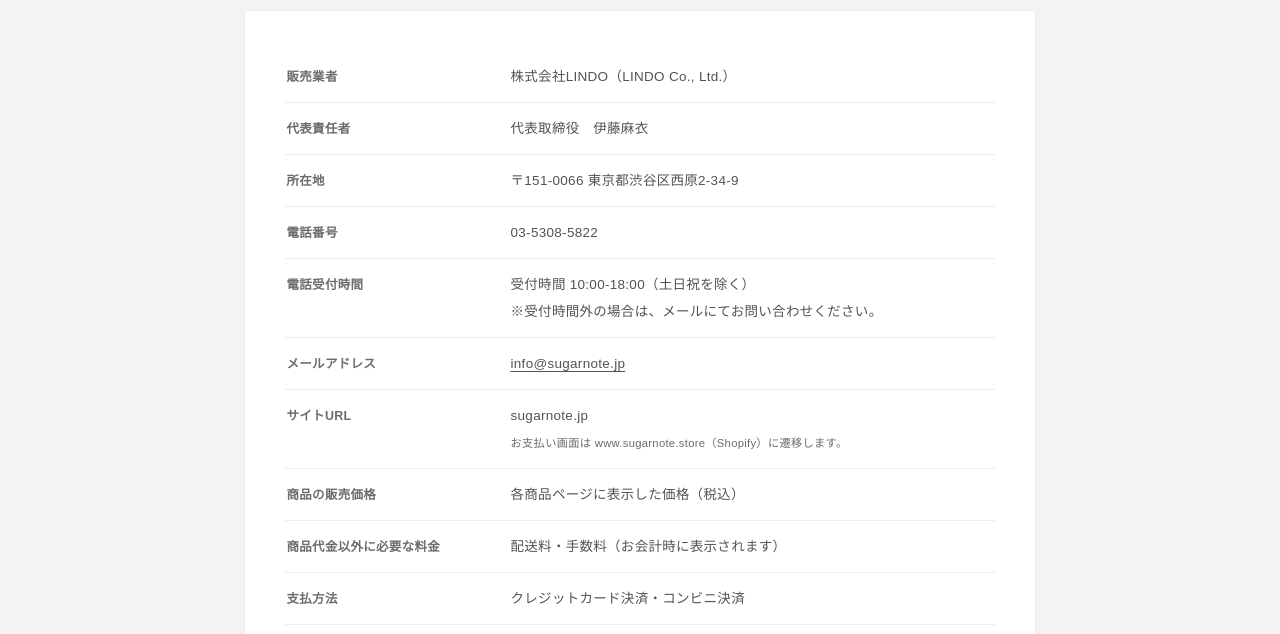
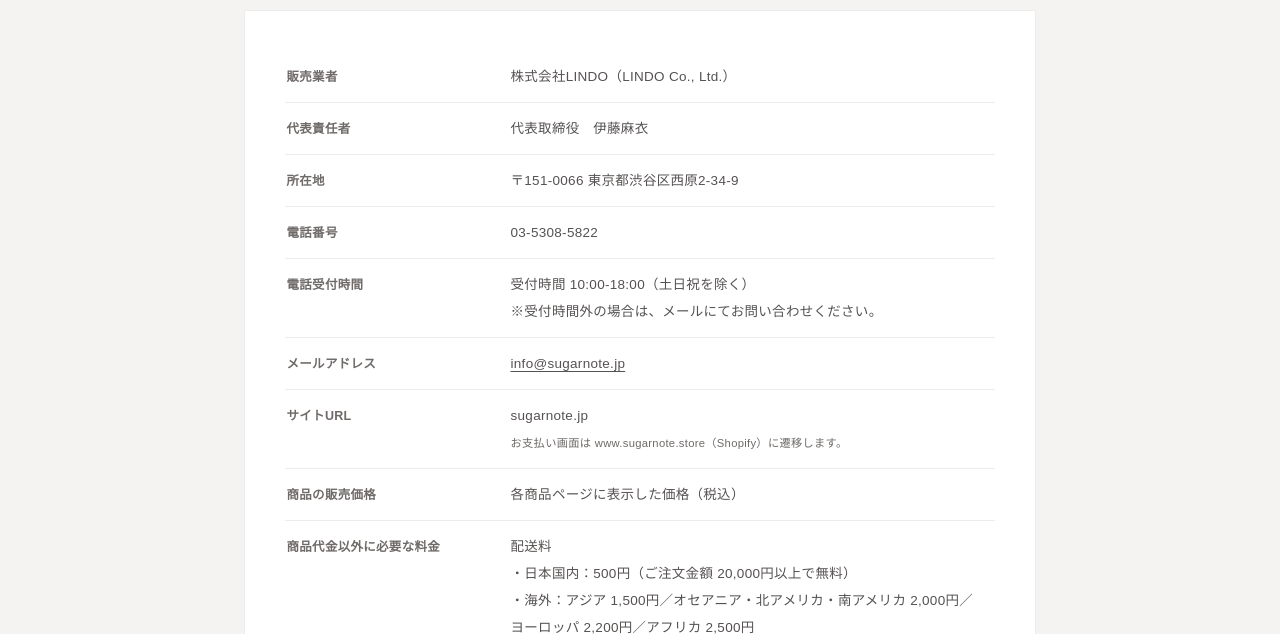
Before and after one commit to nvidia9875/website-suger, a plain HTML site: page legal.html in a window 1280 px wide. Shown: the part 279-913 px from the top of the page. Drawn offline with Linux system fonts and the light colour scheme.

Commit message:
feat: 特商法表記の送料を金額入りに（Shopify の配送設定どおり）
Co-Authored-By: Claude Opus 5.5 (1M context) <noreply@anthropic.com>

```diff
--- a/legal.html
+++ b/legal.html
@@ -52,7 +52,7 @@
         <div><dt>メールアドレス</dt><dd><a href="mailto:info@sugarnote.jp">info@sugarnote.jp</a></dd></div>
         <div><dt>サイトURL</dt><dd>sugarnote.jp<br><small>お支払い画面は www.sugarnote.store（Shopify）に遷移します。</small></dd></div>
         <div><dt>商品の販売価格</dt><dd>各商品ページに表示した価格（税込）</dd></div>
-        <div><dt>商品代金以外に必要な料金</dt><dd>配送料・手数料（お会計時に表示されます）</dd></div>
+        <div><dt>商品代金以外に必要な料金</dt><dd>配送料<br>・日本国内：500円（ご注文金額 20,000円以上で無料）<br>・海外：アジア 1,500円／オセアニア・北アメリカ・南アメリカ 2,000円／ヨーロッパ 2,200円／アフリカ 2,500円<br>※国・地域によって異なります。正確な金額はお会計時に表示されます。<br>※手数料がかかる場合は、お会計時に表示されます。</dd></div>
         <div><dt>支払方法</dt><dd>クレジットカード決済・コンビニ決済</dd></div>
         <div><dt>支払時期</dt><dd>・クレジットカード決済：商品注文時にお支払いが確定します。<br>・コンビニ決済：注文後期限以内にお支払いください。</dd></div>
         <div><dt>商品の引渡時期</dt><dd>ご注文日から一ヶ月以内に発送いたします。</dd></div>
```
Also changed, not shown: 1 other file.
